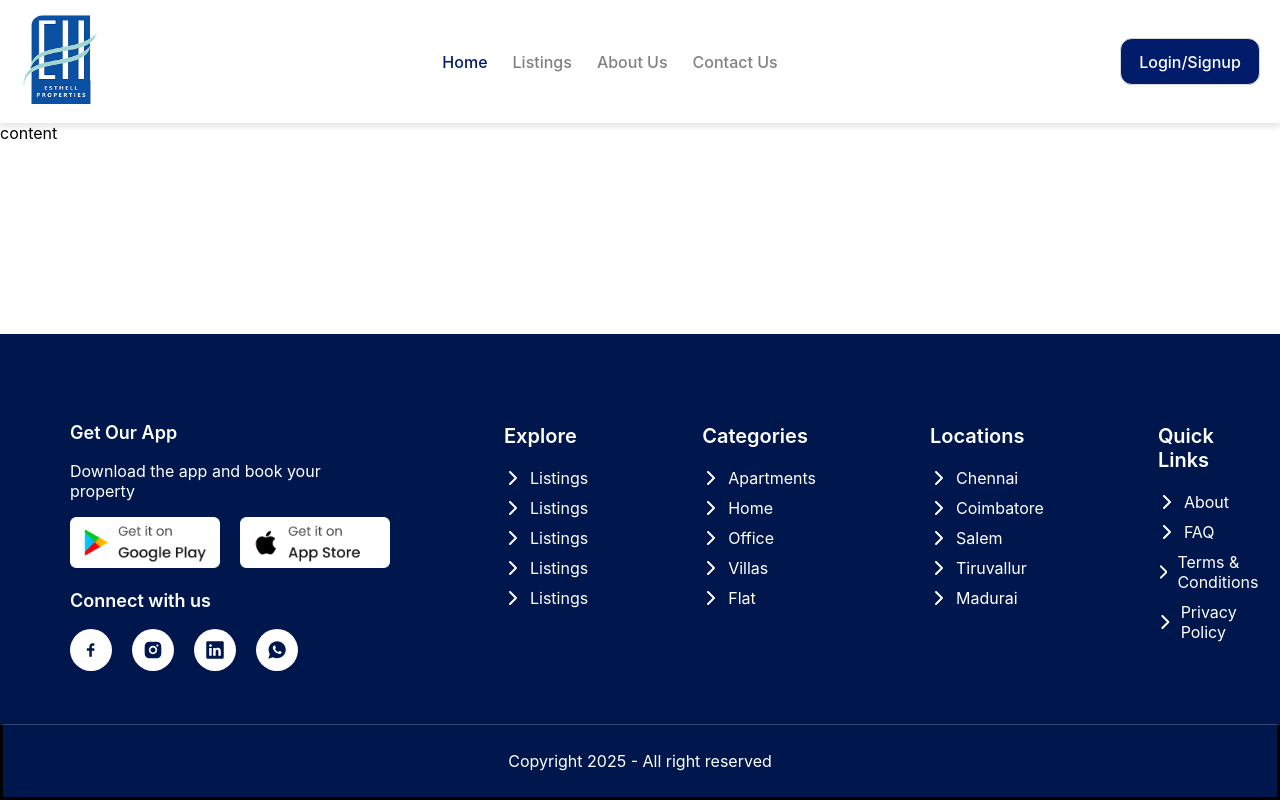
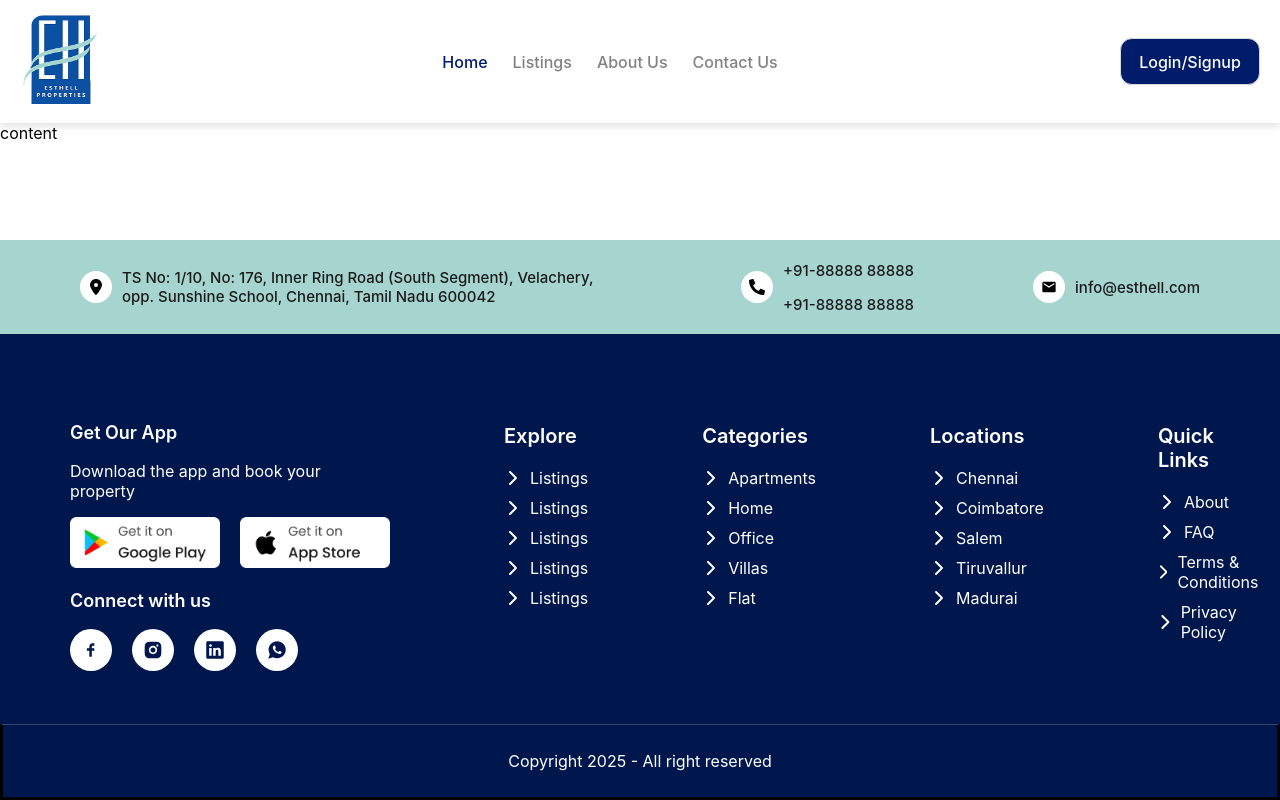
Before and after one commit to karthik-kerry/esthell-prop-website, a React (Create React App) app: page / in a window 1280 px wide. Built offline with nearby package versions, Linux system fonts and the light colour scheme.

Commit message:
footer updated

```diff
--- a/src/components/Footer.js
+++ b/src/components/Footer.js
@@ -7,10 +7,119 @@ import { RiInstagramFill } from "react-icons/ri";
 import { IoLogoLinkedin } from "react-icons/io5";
 import { IoLogoWhatsapp } from "react-icons/io";
 import { FaChevronRight } from "react-icons/fa6";
+import { FaLocationDot } from "react-icons/fa6";
+import { FaPhoneAlt } from "react-icons/fa";
+import { MdMail } from "react-icons/md";
 
 export default function Footer() {
   return (
     <div style={{ position: "absolute", bottom: 0, width: "100%" }}>
+      <div
+        style={{
+          backgroundColor: "#A6D5CF",
+          width: "100%",
+          minHeight: 94,
+          display: "flex",
+          alignItems: "center",
+          justifyContent: "space-between",
+          textAlign: "center",
+        }}
+      >
+        <div
+          style={{
+            display: "flex",
+            flexDirection: "row",
+            alignItems: "center",
+            justifyContent: "center",
+            gap: 10,
+            marginLeft: 80,
+          }}
+        >
+          <div
+            style={{
+              height: 32,
+              width: 32,
+              backgroundColor: "#FFFFFF",
+              borderRadius: "50%",
+              display: "flex",
+              alignItems: "center",
+              justifyContent: "center",
+            }}
+          >
+            <FaLocationDot />
+          </div>
+          <p
+            style={{
+              color: "#1b1b1b",
+              fontSize: 15,
+              fontWeight: "500",
+              textAlign: "left",
+              maxWidth: "500px",
+            }}
+          >
+            TS No: 1/10, No: 176, Inner Ring Road (South Segment), Velachery,
+            opp. Sunshine School, Chennai, Tamil Nadu 600042
+          </p>
+        </div>
+        <div
+          style={{
+            display: "flex",
+            flexDirection: "row",
+            alignItems: "center",
+            justifyContent: "center",
+            gap: 10,
+          }}
+        >
+          <div
+            style={{
+              height: 32,
+              width: 32,
+              backgroundColor: "#FFFFFF",
+              borderRadius: "50%",
+              display: "flex",
+              alignItems: "center",
+              justifyContent: "center",
+            }}
+          >
+            <FaPhoneAlt />
+          </div>
+          <div>
+            <p style={{ color: "#1b1b1b", fontSize: 15, fontWeight: "500" }}>
+              +91-88888 88888
+            </p>
+            <p style={{ color: "#1b1b1b", fontSize: 15, fontWeight: "500" }}>
+              +91-88888 88888
+            </p>
+          </div>
+        </div>
+        <div
+          style={{
+            display: "flex",
+            flexDirection: "row",
+            alignItems: "center",
+            justifyContent: "center",
+            gap: 10,
+            marginRight: 80,
+          }}
+        >
+          <div
+            style={{
+              height: 32,
+              width: 32,
+              backgroundColor: "#FFFFFF",
+              borderRadius: "50%",
+              display: "flex",
+              alignItems: "center",
+              justifyContent: "center",
+            }}
+          >
+            <MdMail />
+          </div>
+          <p style={{ color: "#1b1b1b", fontSize: 15, fontWeight: "500" }}>
+            info@esthell.com
+          </p>
+        </div>
+      </div>
       <div
         style={{
           backgroundColor: "#00174E",
```
